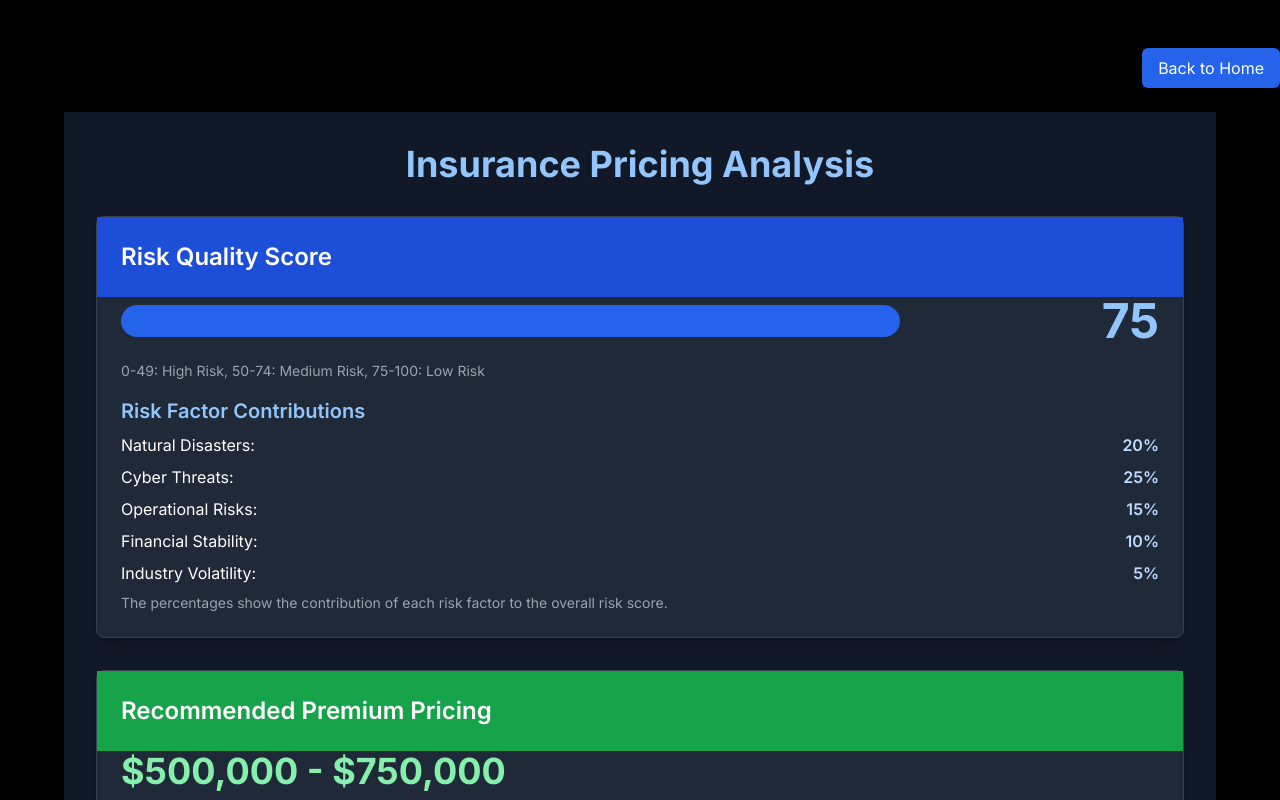
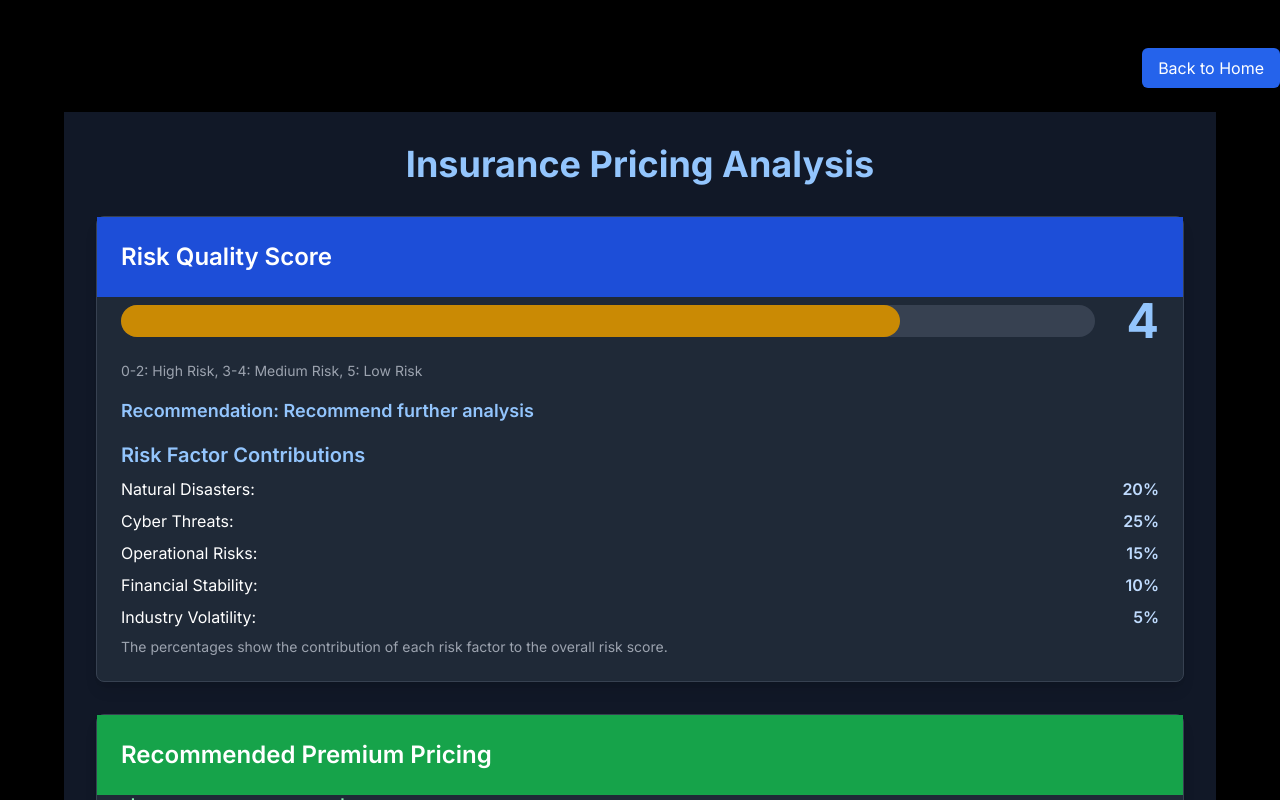
Before and after one commit to virgilttr/sukuna, a Next.js app in the folder frontend/: page /pricing in a window 1280 px wide. Shown: the top 800 px of the page. Built offline with nearby package versions, Linux system fonts and the light colour scheme.

Commit message:
rename a couple things

```diff
--- a/frontend/components/Pricing.tsx
+++ b/frontend/components/Pricing.tsx
@@ -20,7 +20,8 @@ type RiskExposure = {
 };
 
 const InsurancePricing: React.FC = () => {
-  const riskScore = 75; // Static risk score
+  const riskScore = 4; // Risk score out of 5
+  const riskQualityRecommendation = "Recommend further analysis";
 
   const riskFactorContributions: RiskFactorContribution[] = [
     { name: "Natural Disasters", contribution: 20 },
@@ -50,29 +51,22 @@ const InsurancePricing: React.FC = () => {
     exposure: "No adjacent hazards",
   };
 
-  const claimsHistory = [
-    { year: "2022-01-15", amount: 750000, description: "Fire" },
-    { year: "2021-09-10", amount: 1200000, description: "Water" },
-    { year: "2020-03-05", amount: 500000, description: "Theft" },
-    { year: "2019-11-20", amount: 900000, description: "Wind" },
-    { year: "2021-07-14", amount: 100000, description: "Slip" },
-    { year: "2022-06-25", amount: 2500000, description: "Explosion" },
-    { year: "2020-08-15", amount: 3800000, description: "Flood" },
-    { year: "2021-02-10", amount: 1750000, description: "Mold" },
-  ];
-
-  const competitionPricing = {
-    Progressive: 1800,
-    Berkshire: 2200,
-    Lemonade: 1950,
+  const competitorsPricing = {
+    Progressive: 600000,
+    Berkshire: 650000,
+    Lemonade: 750000,
   };
 
-  const premiumPricing = "$500,000 - $750,000";
+  const premiumPricing = "$250,000 - $300,000";
 
   const getRiskScoreColor = (score: number): string => {
-    if (score <= 49) return "bg-red-600";
-    if (score <= 74) return "bg-yellow-600";
+    if (score <= 2) return "bg-red-600";
+    if (score <= 4) return "bg-yellow-600";
     return "bg-blue-600";
+  };
+
+  const getRiskScoreWidth = (score: number): string => {
+    return `${(score / 5) * 100}%`;
   };
 
   return (
@@ -86,18 +80,23 @@ const InsurancePricing: React.FC = () => {
         </CardHeader>
         <CardContent>
           <div className="flex items-center justify-between mb-4">
-            <div
-              className={`h-8 w-full rounded-full ${getRiskScoreColor(
-                riskScore
-              )}`}
-              style={{ width: `${riskScore}%` }}
-            ></div>
+            <div className="w-full bg-gray-700 rounded-full h-8 mr-4">
+              <div
+                className={`h-full rounded-full ${getRiskScoreColor(
+                  riskScore
+                )}`}
+                style={{ width: getRiskScoreWidth(riskScore) }}
+              ></div>
+            </div>
             <span className="text-5xl font-bold text-blue-300 ml-4">
               {riskScore}
             </span>
           </div>
           <p className="text-sm text-gray-400 mb-4">
-            0-49: High Risk, 50-74: Medium Risk, 75-100: Low Risk
+            0-2: High Risk, 3-4: Medium Risk, 5: Low Risk
+          </p>
+          <p className="text-lg font-semibold text-blue-300 mb-4">
+            Recommendation: {riskQualityRecommendation}
           </p>
           <h3 className="text-xl font-semibold mb-2 text-blue-300">
             Risk Factor Contributions
@@ -143,7 +142,7 @@ const InsurancePricing: React.FC = () => {
       </Card>
       <div className="mb-8">
         <ClaimsHistory />
-      </div>
+      </div>{" "}
       <div className="grid grid-cols-1 md:grid-cols-2 gap-8">
         <Card className="bg-gray-800 border-gray-700 shadow-lg">
           <CardHeader className="bg-purple-600 text-white">
@@ -204,13 +203,13 @@ const InsurancePricing: React.FC = () => {
         </Card>
         <Card className="bg-gray-800 border-gray-700 shadow-lg">
           <CardHeader className="bg-yellow-600 text-white">
-            <h2 className="text-2xl font-semibold">Competition Pricing</h2>{" "}
+            <h2 className="text-2xl font-semibold">Competitors Pricing</h2>{" "}
           </CardHeader>{" "}
           <CardContent>
             {" "}
             <ul className="space-y-2">
               {" "}
-              {Object.entries(competitionPricing).map(([competitor, price]) => (
+              {Object.entries(competitorsPricing).map(([competitor, price]) => (
                 <li key={competitor} className="flex justify-between">
                   {" "}
                   <span className="text-gray-300">{competitor}:</span>{" "}
```
